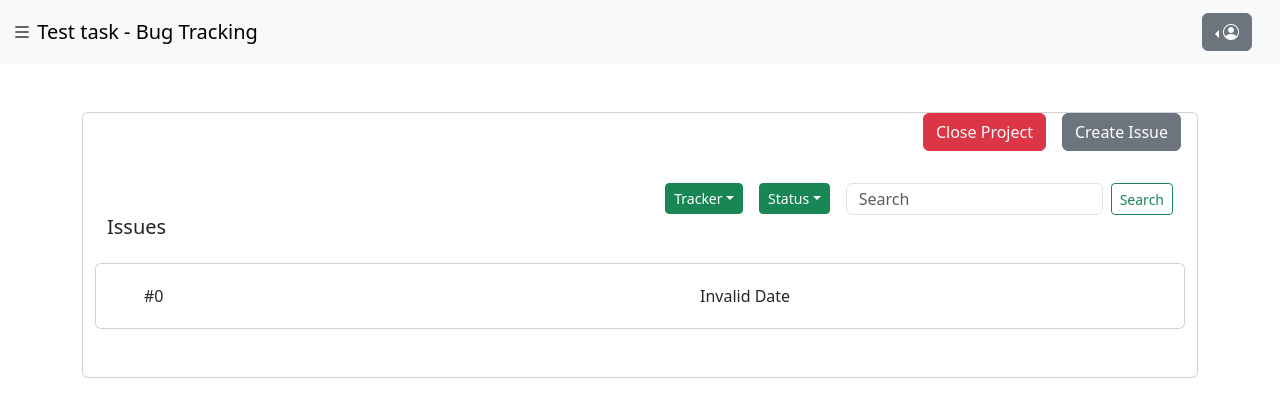
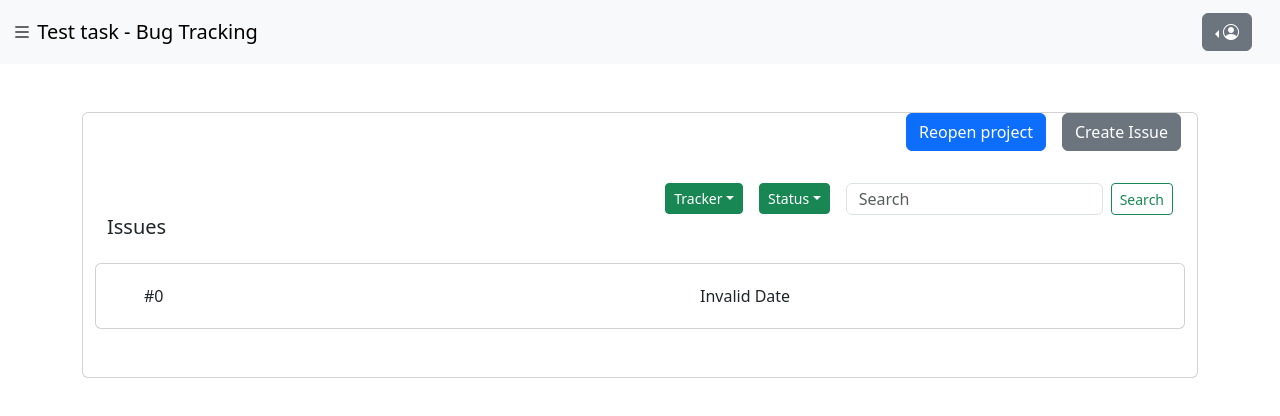
Before and after one commit to ALIP703/issue-tracker, a React (Vite) app in the folder frontend/: page /project in a window 1280 px wide. Shown: the top 416 px of the page. Built offline with nearby package versions, Linux system fonts and the light colour scheme; no server answers.

Commit message:
close and reopen project api integrated

```diff
--- a/frontend/src/Pages/ViewProject/ViewProject.jsx
+++ b/frontend/src/Pages/ViewProject/ViewProject.jsx
@@ -27,6 +27,34 @@ function ViewProject() {
       },
     ],
   });
+  const handleCloseProject = async () => {
+    await ApiServices.updateProject(projectData.id, { status: "closed" })
+      .then(async (res) => {
+        console.log(res);
+        if (res.status === 200) {
+          ApiServices.project(projectId).then((res) => {
+            setProjectData(res.data.data);
+          });
+        }
+      })
+      .catch((err) => {
+        console.error(err);
+      });
+  };
+  const handleOpenProject = async () => {
+    await ApiServices.updateProject(projectData.id, { status: "open" })
+      .then(async (res) => {
+        console.log(res);
+        if (res.status === 200) {
+          ApiServices.project(projectId).then((res) => {
+            setProjectData(res.data.data);
+          });
+        }
+      })
+      .catch((err) => {
+        console.error(err);
+      });
+  };
   React.useEffect(() => {
     ApiServices.project(projectId).then((res) => {
       setProjectData(res.data.data);
@@ -41,9 +69,27 @@ function ViewProject() {
           <div className="d-flex justify-content-between align-items-center">
             <h1>{projectData.name}</h1>
             <div>
-              <Button variant="danger" style={{ marginRight: "1rem" }}>
+              {projectData?.status === "open" ? (
+                <Button
+                  variant="danger"
+                  style={{ marginRight: "1rem" }}
+                  onClick={() => {
+                    handleCloseProject();
+                  }}
+                >
                   Close Project
                 </Button>
+              ) : (
+                <Button
+                  style={{ marginRight: "1rem" }}
+                  onClick={() => {
+                    handleOpenProject();
+                  }}
+                >
+                  Reopen project
+                </Button>
+              )}
+
               <Button variant="secondary" style={{ marginRight: "1rem" }}>
                 Create Issue
               </Button>
@@ -113,7 +159,7 @@ function ViewProject() {
               </div>
             </div>
           </div>
-          <h5 style={{marginLeft:'1.5rem'}}>Issues</h5>
+          <h5 style={{ marginLeft: "1.5rem" }}>Issues</h5>
           <div className="mb-5">
             {projectData?.issues &&
               projectData?.issues?.map((item) => (
--- a/frontend/src/api/api.js
+++ b/frontend/src/api/api.js
@@ -28,4 +28,7 @@ export const ApiServices = {
     createProject: (data) => {
         return api.post("/admin/project", data);
     },
+    updateProject: (id, data) => {
+        return api.put(`/admin/project/${id}`, data);
+    },
 }
```
Lines whose indentation alone changed are shown as unchanged.
